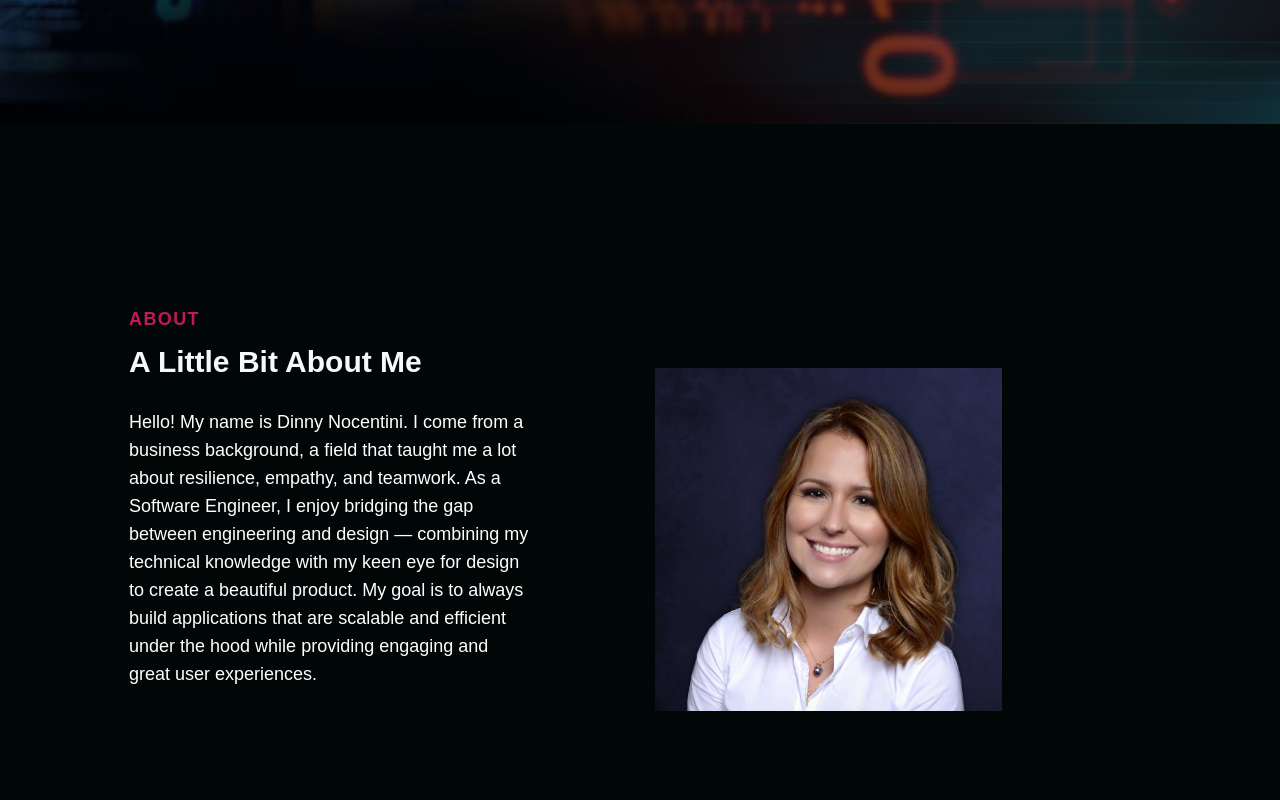
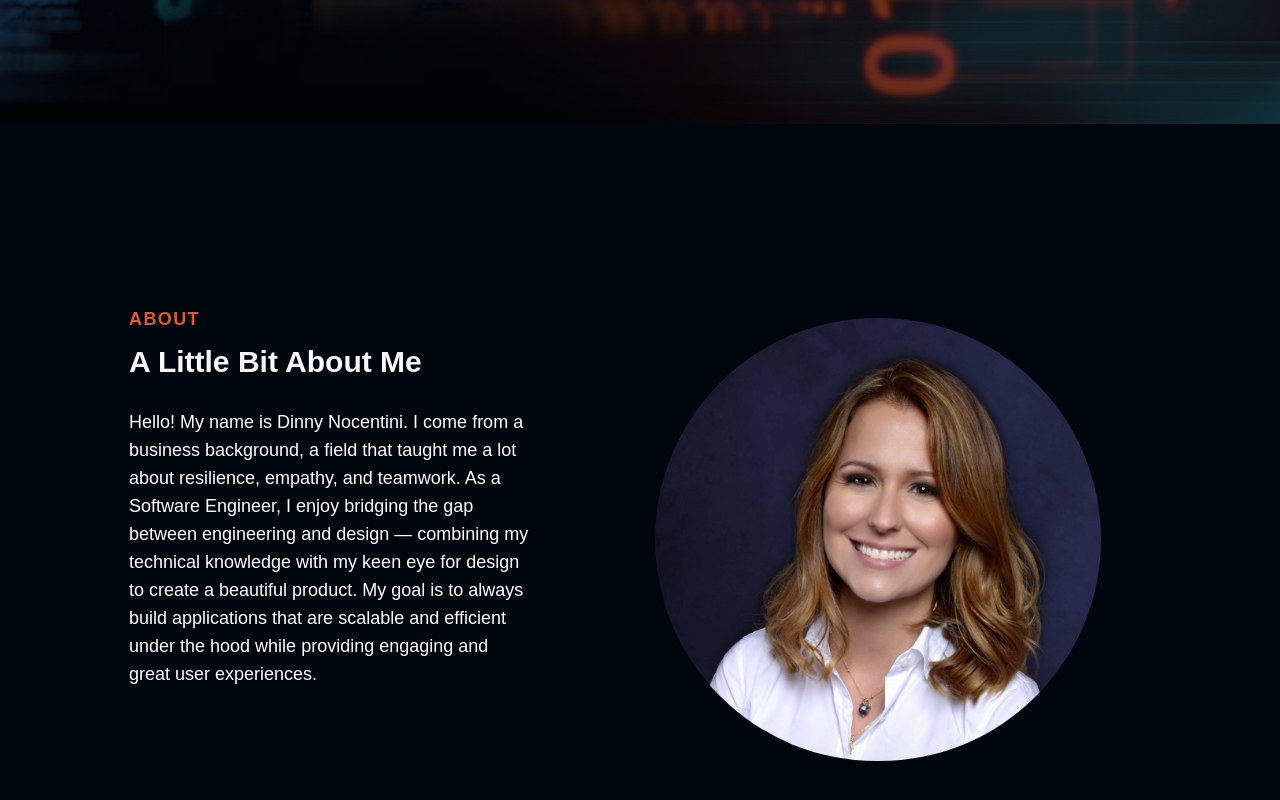
Before and after one commit to dnocentini/portfolio-app, a React (Create React App) app: page / in a window 1280 px wide. Shown: the part 756-1556 px from the top of the page. Built offline with nearby package versions, Linux system fonts and the light colour scheme; a web font is replaced by a local one.

Commit message:
update style/color on InfoElem (About)

```diff
--- a/src/components/InfoSection/InfoElem.js
+++ b/src/components/InfoSection/InfoElem.js
@@ -2,7 +2,7 @@ import styled from 'styled-components';
 
 export const InfoContainer = styled.div`
     color: #fff;
-    background: ${({lightBg}) => (lightBg ? '#f9f9f9' : '#010606')};
+    background: ${({lightBg}) => (lightBg ? '#f9f9f9' : '#00060e')};
 
     @media screen and (max-width: 768px) {
         padding: 100px 0;
@@ -51,7 +51,7 @@ export const TextWrapper = styled.div`
 `;
 
 export const TopLine = styled.p`
-    color: #c2185b;
+    color: #d95c38;
     font-size: 18px;
     margin-bottom: 18px;
     line-height: 16px;
@@ -66,7 +66,7 @@ export const InfoH1 = styled.h1`
     margin-bottom: 30px;
     line-height: 1.1;
     font-weight: 600;
-    color: ${({lightText}) => (lightText ? '#f7f8fa' : '#010606')};
+    color: ${({lightText}) => (lightText ? '#f7f8fa' : '#00060e')};
 
 
 
@@ -81,7 +81,7 @@ export const InfoP = styled.p`
     margin-bottom: 35px;
     font-size: 18px;
     line-height: 28px;
-    color: ${({darkText}) => (darkText ? '#010606' : '#fff')};
+    color: ${({darkText}) => (darkText ? '#00060e' : '#fff')};
 
 
 `;
@@ -92,7 +92,8 @@ export const ImgWrap = styled.div`
 `;
 
 export const Img = styled.img`
-    width: 70%;
+    width: 90%;
     margin: 0 0 10px 0;
     padding-rigth: 0;
+    border-radius: 300px;
 `;
```
